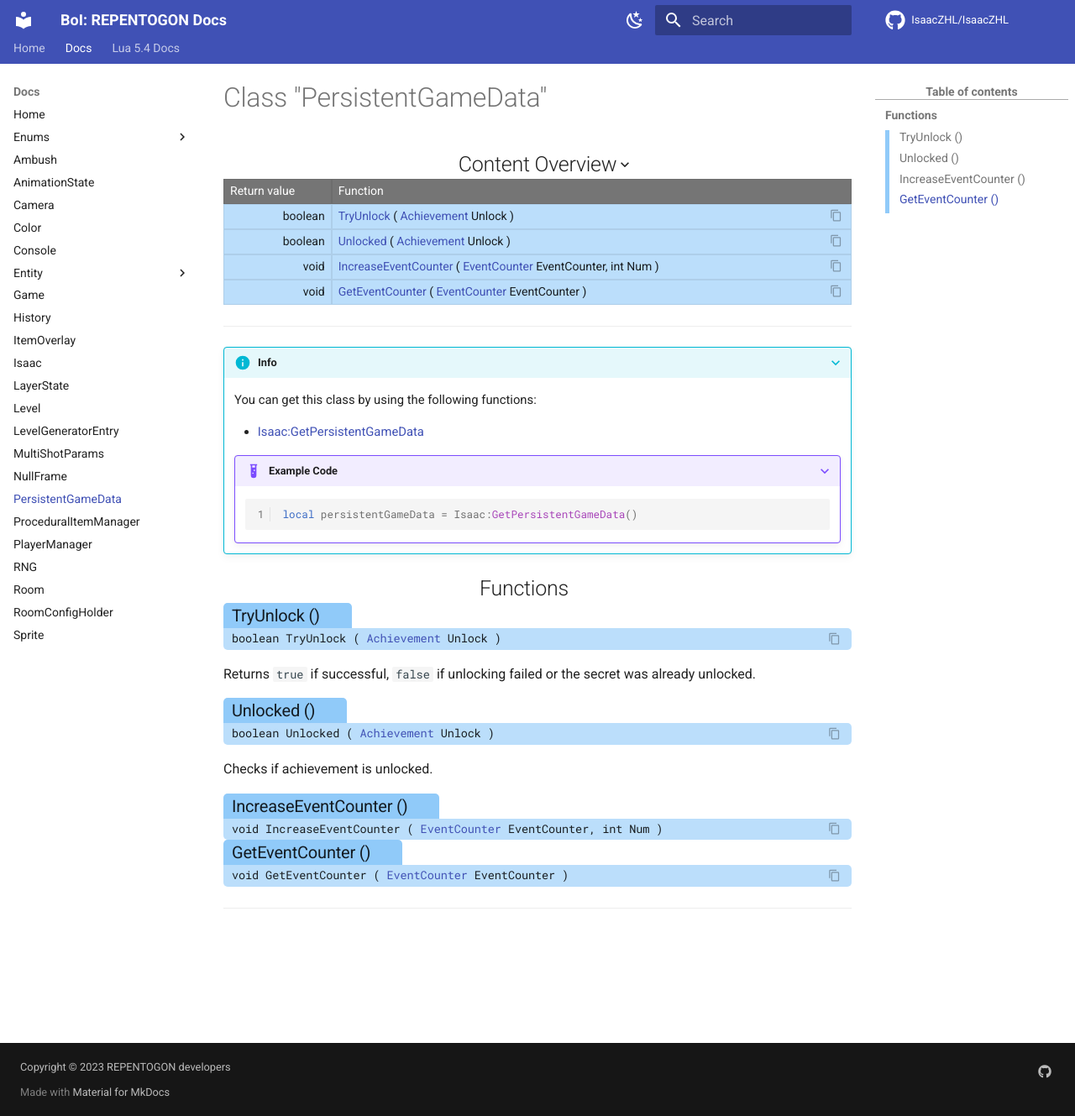
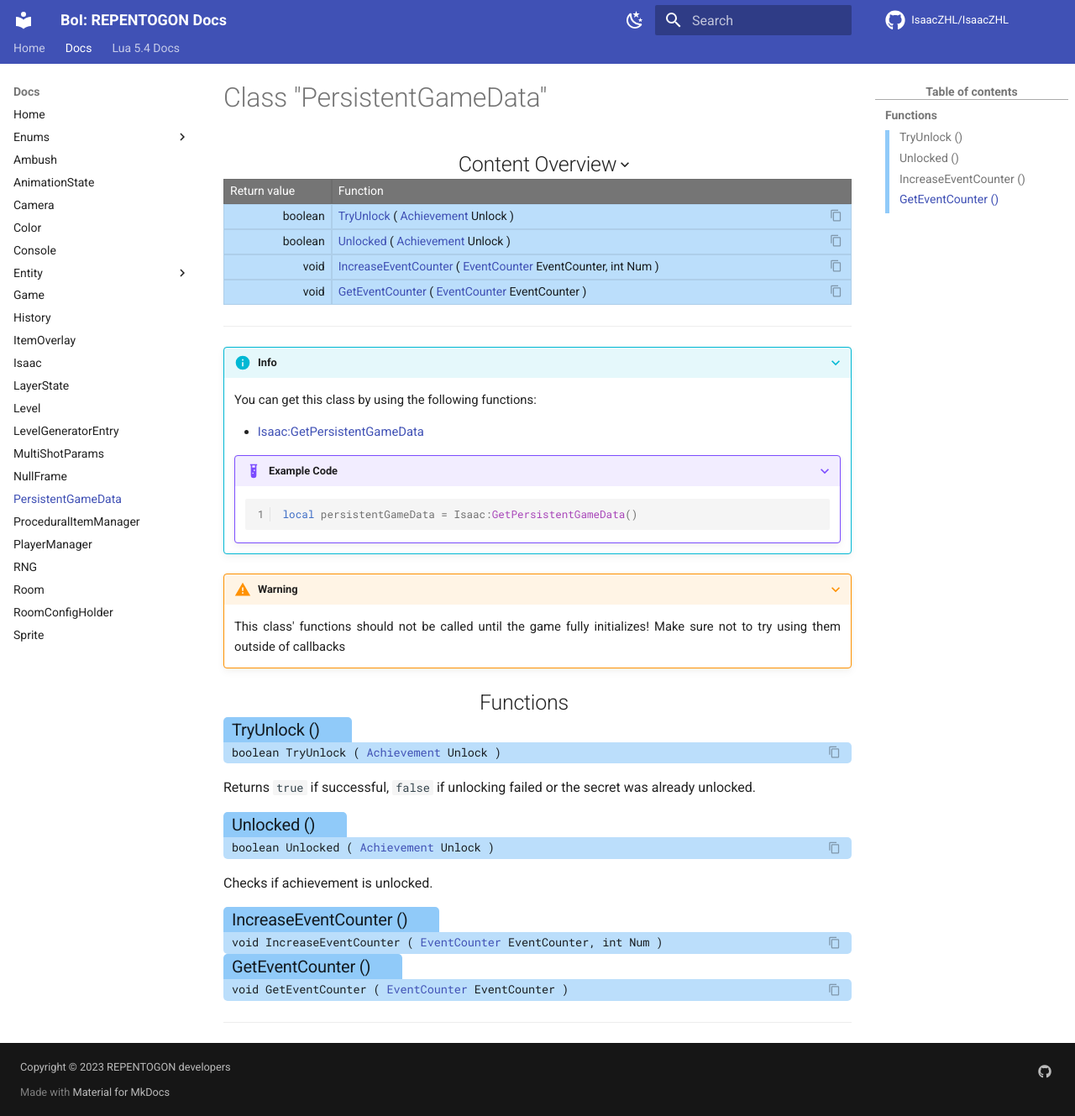
Before and after one commit to TeamREPENTOGON/REPENTOGON, an MkDocs documentation site: the page built from documentation/docs/PersistentGameData.md, in a window 1280 px wide and 1329 px high. Shown: the whole window at 84% size. Built offline with MkDocs 1.6.1 and Material for MkDocs 9.7.7, drawn with Linux system fonts in a browser that asks for light colours; comment, search, counter and statistics services are not loaded; the version menu is left out.

Commit message:
Warning on PGD

````diff
--- a/documentation/docs/PersistentGameData.md
+++ b/documentation/docs/PersistentGameData.md
@@ -9,6 +9,8 @@
         ```lua
         local persistentGameData = Isaac:GetPersistentGameData()
         ```
+???+ warning "Warning"
+    This class' functions should not be called until the game fully initializes! Make sure not to try using them outside of callbacks
 
 ## Functions
 
@@ -25,5 +27,4 @@ Checks if achievement is unlocked.
 
 ### Get·Event·Counter () {: aria-label='Functions' }
 #### void GetEventCounter ( [EventCounter](enums/EventCounter.md) EventCounter ) {: .copyable aria-label='Functions' }
-
 ___
````
